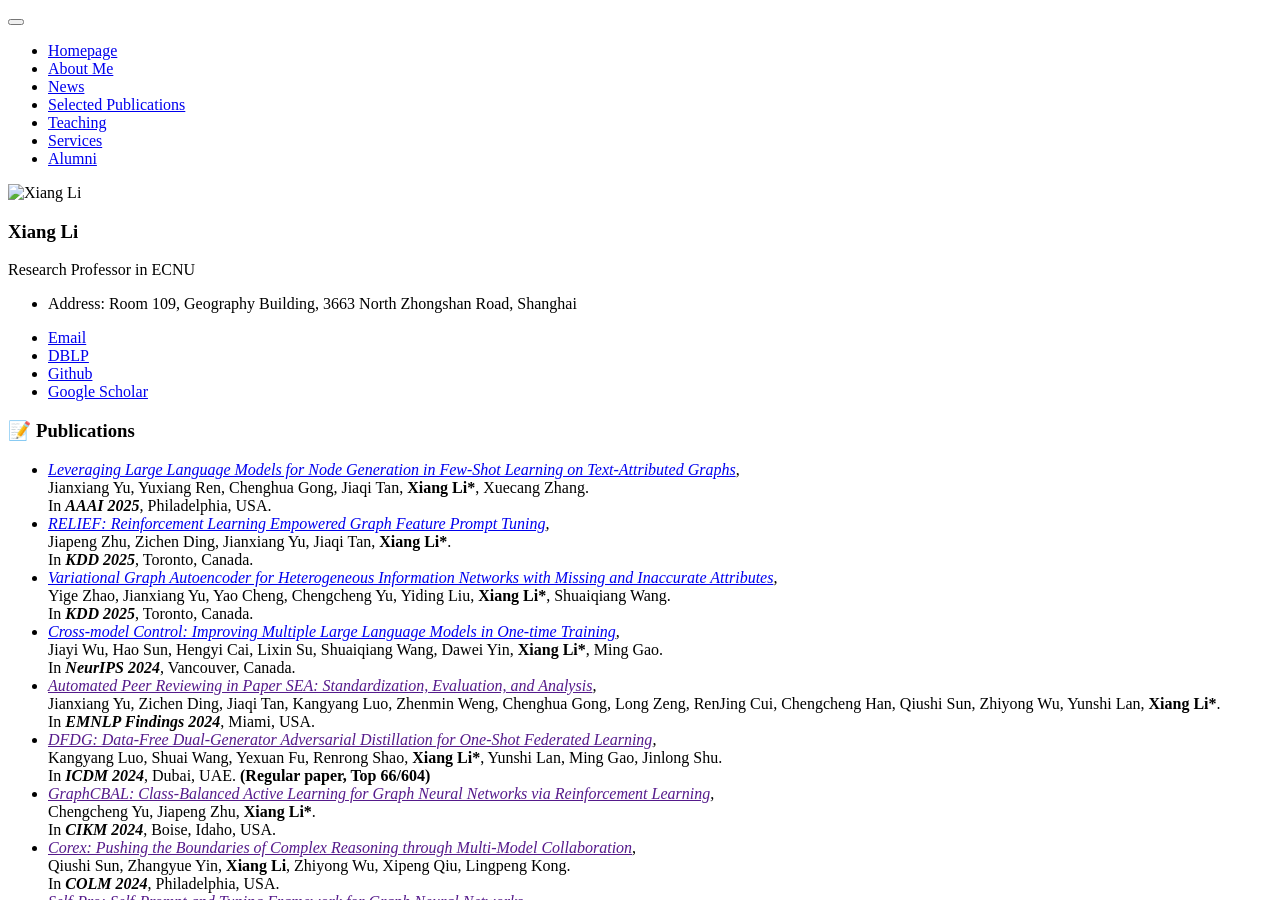
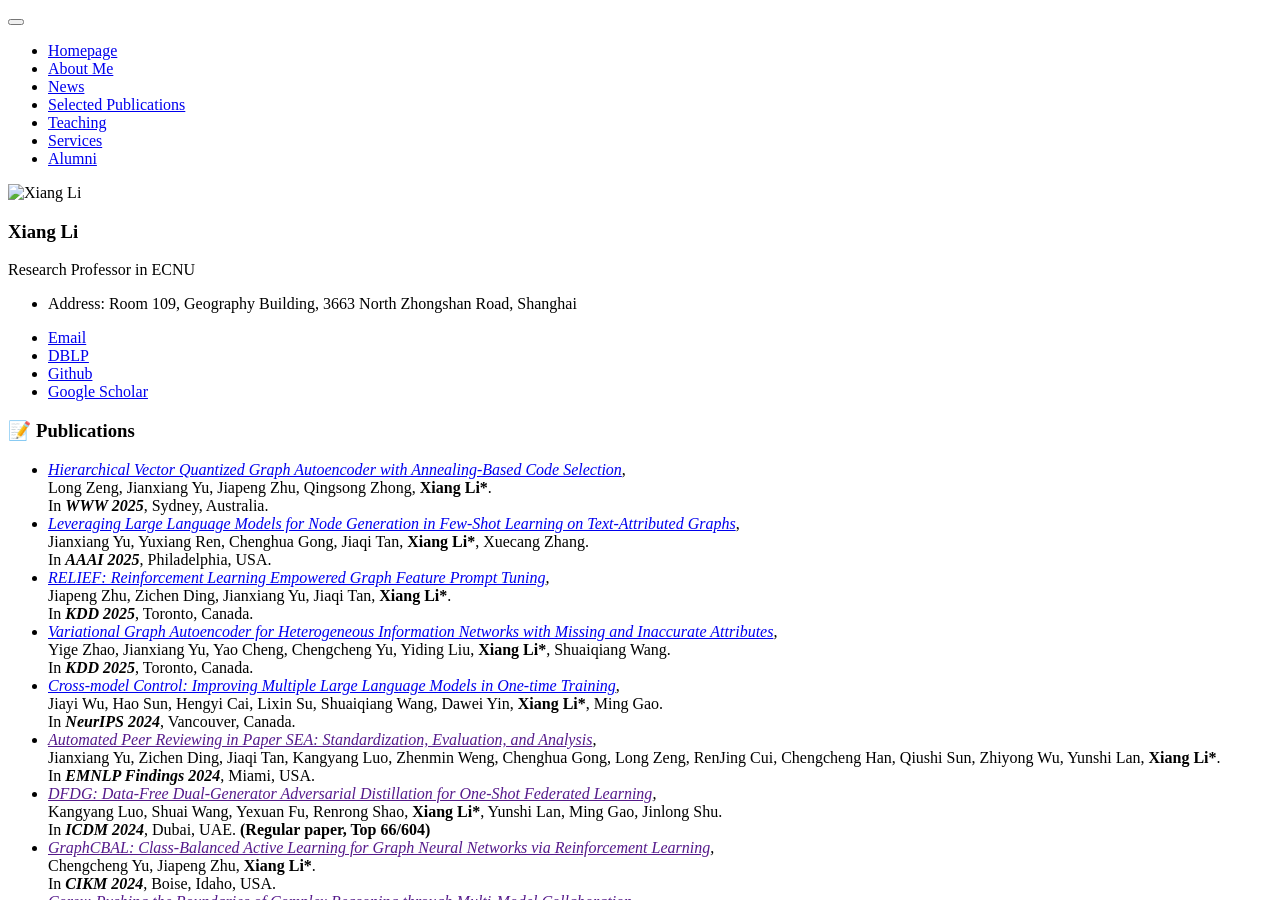
Before and after one commit to lixiang3776/lixiang3776.github.io, a Jekyll site: the page built from _pages/includes/pub.md, in a window 1280 px wide and 900 px high. Built offline with Jekyll 4.4.1, drawn with Linux system fonts in a browser that asks for light colours; our own code applies the rules of GitHub Pages for plain Markdown files.

Commit message:
Update pub.md

```diff
--- a/_pages/includes/pub.md
+++ b/_pages/includes/pub.md
@@ -2,6 +2,12 @@
 
 
 <ul>
+    <li>
+	<a href="https://arxiv.org/pdf/2310.09872"><i>Hierarchical Vector Quantized Graph Autoencoder with Annealing-Based Code Selection</i></a>,<br>
+       Long Zeng, Jianxiang Yu, Jiapeng Zhu, Qingsong Zhong, <b>Xiang Li*</b>. <br>
+        In <b><i>WWW 2025</i></b>, Sydney, Australia.
+		<br>
+	</li>
     <li>
 	<a href="https://arxiv.org/pdf/2310.09872"><i>Leveraging Large Language Models for Node Generation in Few-Shot Learning on Text-Attributed Graphs</i></a>,<br>
        Jianxiang Yu, Yuxiang Ren, Chenghua Gong, Jiaqi Tan, <b>Xiang Li*</b>, Xuecang Zhang. <br>
```
